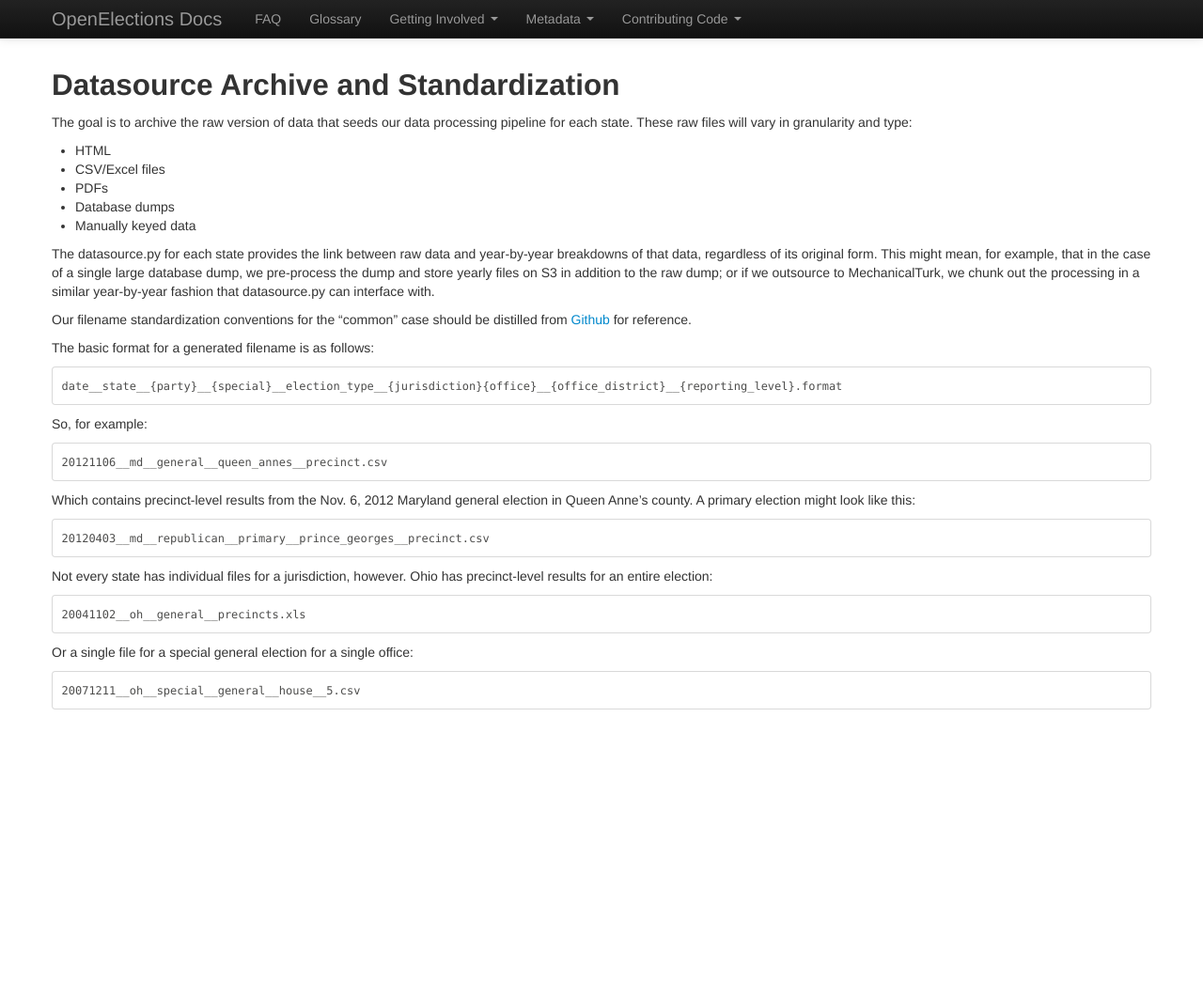
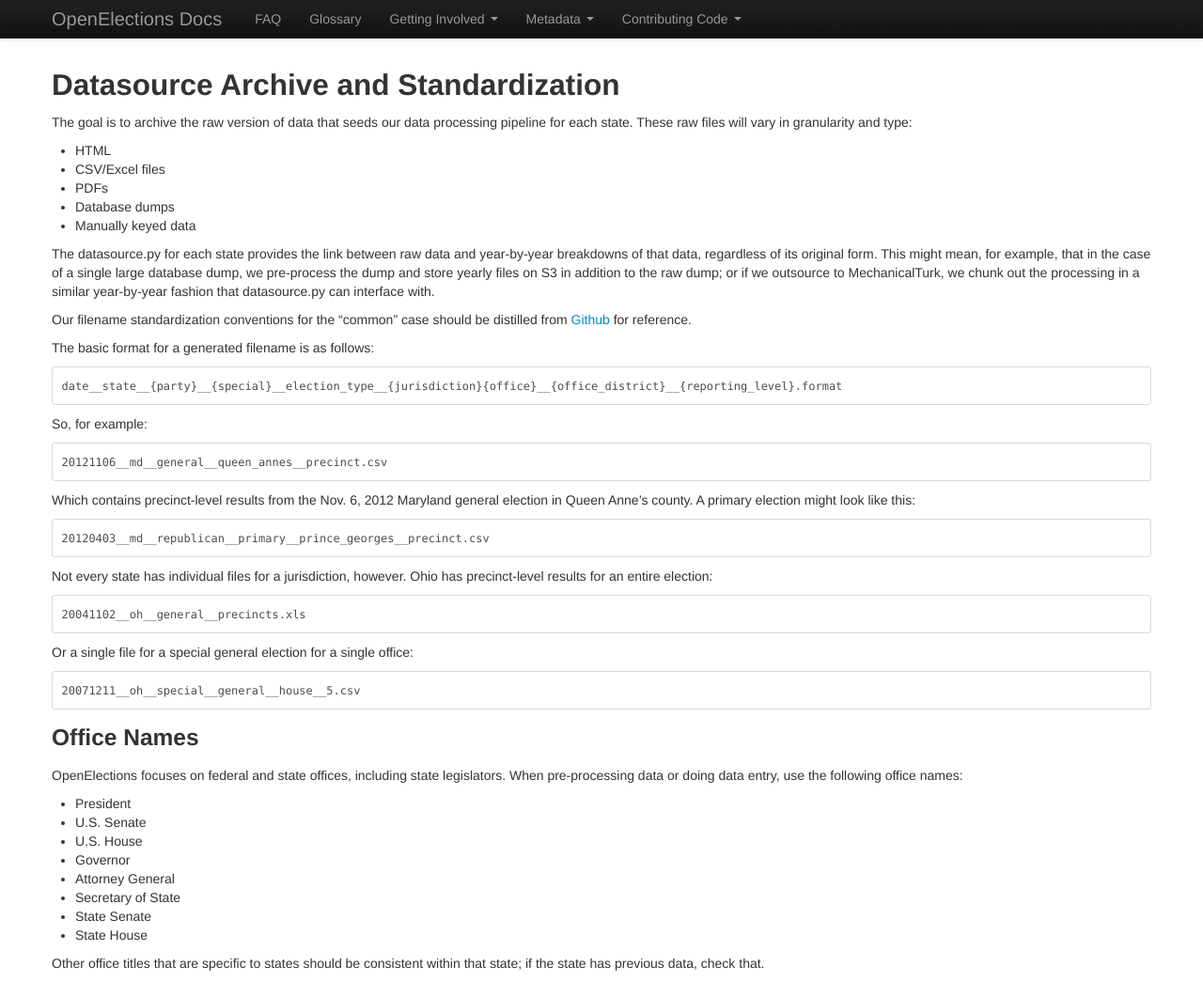
Before and after one commit to openelections/docs, a Jekyll site: the page built from archivestandardization.md, in a window 1280 px wide and 1045 px high. Shown: the whole window at 94% size. Built offline with Jekyll 4.4.1, drawn with Linux system fonts in a browser that asks for light colours; nearby versions of some CDN libraries; some web fonts are replaced.

Commit message:
added office names

```diff
--- a/archivestandardization.md
+++ b/archivestandardization.md
@@ -37,3 +37,18 @@ Not every state has individual files for a jurisdiction, however. Ohio has preci
 Or a single file for a special general election for a single office:
 
 	20071211__oh__special__general__house__5.csv
+
+### Office Names
+
+OpenElections focuses on federal and state offices, including state legislators. When pre-processing data or doing data entry, use the following office names:
+
+* President
+* U.S. Senate
+* U.S. House
+* Governor
+* Attorney General
+* Secretary of State
+* State Senate
+* State House
+
+Other office titles that are specific to states should be consistent within that state; if the state has previous data, check that.
```
